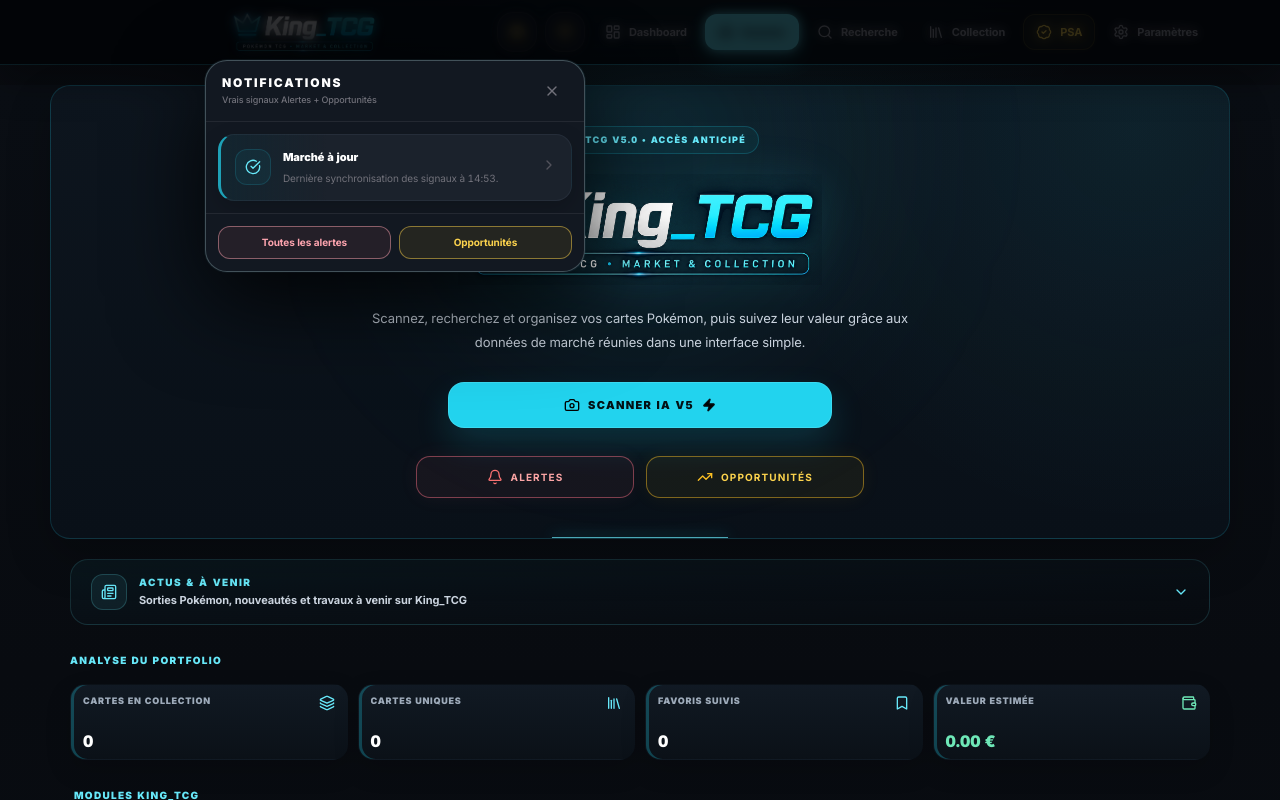
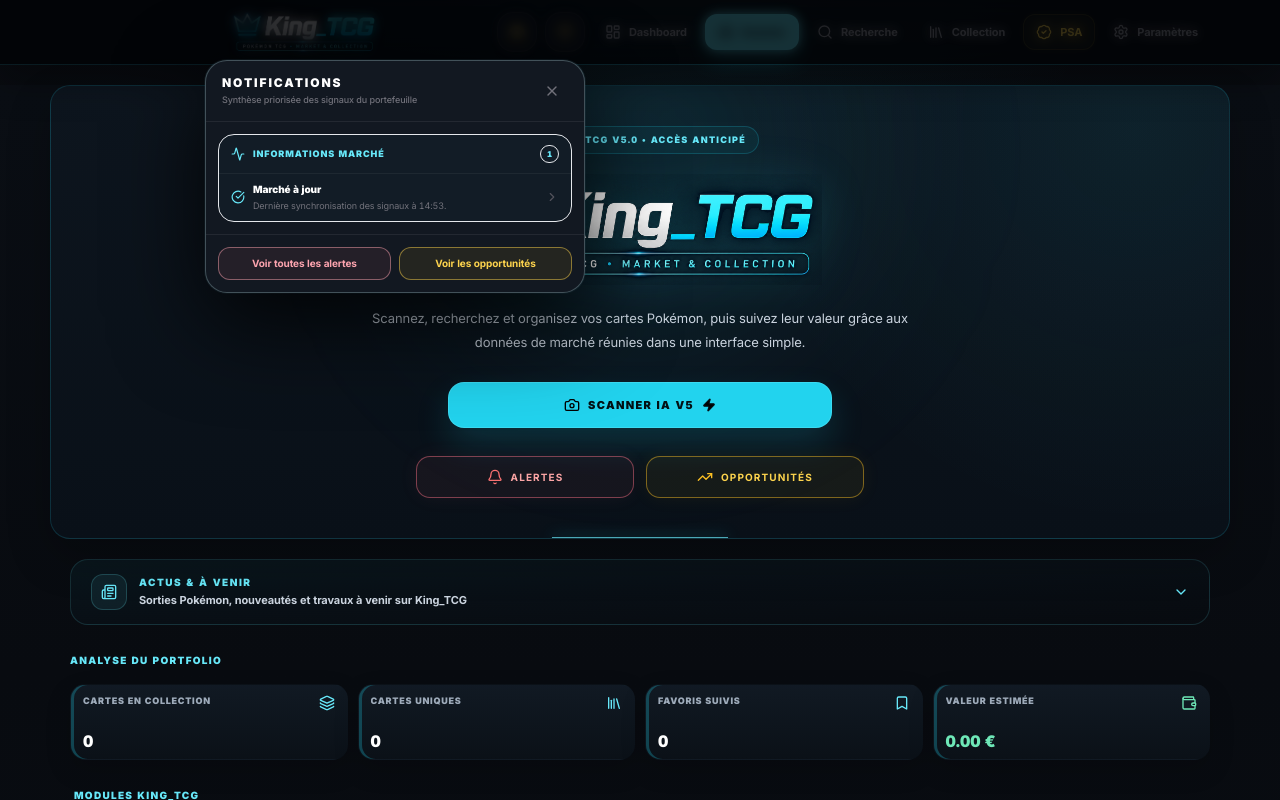
Before and after one commit to dylangdm1-dotcom/King_TcgV1, a Next.js app: page / in a window 1280 px wide. Both pictures are taken after a click on the button 564 px from the left and 32 px from the top of the page. Shown: the top 800 px of the page. Built offline with nearby package versions, Linux system fonts and the light colour scheme.

Commit message:
Update NotificationBell.tsx

```diff
--- a/components/notifications/NotificationBell.tsx
+++ b/components/notifications/NotificationBell.tsx
@@ -7,10 +7,12 @@ import {
   Bell,
   BellRing,
   ChevronRight,
-  BadgeEuro,
-  ChartNoAxesCombined,
   CircleCheckBig,
   ShieldAlert,
+  TrendingDown,
+  TrendingUp,
+  Activity,
+  Eye,
   X,
 } from "lucide-react";
 import { getSignalSnapshot, refreshSignalSnapshotIfNeeded } from "@/lib/signalSnapshot";
@@ -22,7 +24,14 @@ type NotificationItem = {
   title: string;
   description: string;
   href: string;
-  tone: "rise" | "drop" | "opportunity" | "system";
+  tone: "important" | "watch" | "opportunity" | "system";
+};
+
+type NotificationGroup = {
+  key: "important" | "watch" | "opportunity" | "system";
+  title: string;
+  href: string;
+  items: NotificationItem[];
 };
 
 export default function NotificationBell() {
@@ -49,13 +58,66 @@ export default function NotificationBell() {
 
   const snapshot = useMemo(() => getSignalSnapshot(), [open, snapshotVersion]);
 
-  const notifications = useMemo<NotificationItem[]>(() => {
-    const items: NotificationItem[] = [];
+  const notificationGroups = useMemo<NotificationGroup[]>(() => {
+    const importantAlerts = snapshot.alerts
+      .filter((alert) => Math.abs(Number(alert.changePercent || 0)) >= 25)
+      .sort(
+        (a, b) =>
+          Math.abs(Number(b.changePercent || 0)) -
+          Math.abs(Number(a.changePercent || 0))
+      )
+      .slice(0, 3)
+      .map<NotificationItem>((alert) => ({
+        id: `important-${alert.cardId}-${alert.type}`,
+        title: `${alert.cardName}${alert.cardNumber ? ` #${alert.cardNumber}` : ""}`,
+        description: `${Number(alert.changePercent || 0) > 0 ? "+" : ""}${Number(alert.changePercent || 0).toFixed(1)} % · mouvement important`,
+        href: `/card/${encodeURIComponent(alert.cardId)}`,
+        tone: "important",
+      }));
 
+    const watchAlerts = snapshot.alerts
+      .filter((alert) => {
+        const magnitude = Math.abs(Number(alert.changePercent || 0));
+        return magnitude >= 10 && magnitude < 25;
+      })
+      .sort(
+        (a, b) =>
+          Math.abs(Number(b.changePercent || 0)) -
+          Math.abs(Number(a.changePercent || 0))
+      )
+      .slice(0, 3)
+      .map<NotificationItem>((alert) => ({
+        id: `watch-${alert.cardId}-${alert.type}`,
+        title: `${alert.cardName}${alert.cardNumber ? ` #${alert.cardNumber}` : ""}`,
+        description: `${Number(alert.changePercent || 0) > 0 ? "+" : ""}${Number(alert.changePercent || 0).toFixed(1)} % · à surveiller`,
+        href: `/card/${encodeURIComponent(alert.cardId)}`,
+        tone: "watch",
+      }));
+
+    const opportunityItems = snapshot.opportunities
+      .filter((item) => item.recommendation === "BUY")
+      .sort(
+        (a, b) =>
+          Math.abs(b.trend) - Math.abs(a.trend) ||
+          b.currentPrice - a.currentPrice
+      )
+      .slice(0, 3)
+      .map<NotificationItem>((item) => ({
+        id: `opportunity-${item.id}`,
+        title: `${item.name}${item.number ? ` #${item.number}` : ""}`,
+        description: `${item.trend >= 0 ? "+" : ""}${item.trend.toFixed(1)} % · opportunité détectée`,
+        href: "/opportunity",
+        tone: "opportunity",
+      }));
+
+    const systemItems: NotificationItem[] = [];
     if (snapshot.updatedAt > 0) {
       const updated = new Date(snapshot.updatedAt);
-      const timeLabel = updated.toLocaleTimeString("fr-FR", { hour: "2-digit", minute: "2-digit" });
-      items.push({
+      const timeLabel = updated.toLocaleTimeString("fr-FR", {
+        hour: "2-digit",
+        minute: "2-digit",
+      });
+      systemItems.push({
         id: `system-market-${snapshot.updatedAt}`,
         title: "Marché à jour",
         description: `Dernière synchronisation des signaux à ${timeLabel}.`,
@@ -64,57 +126,65 @@ export default function NotificationBell() {
       });
     }
 
-    snapshot.alerts.slice(0, 4).forEach((alert) => {
-      const isRise = alert.type === "RISE";
-      const isDrop = alert.type === "DROP";
-      items.push({
-        id: `alert-${alert.cardId}-${alert.type}`,
-        title: isRise
-            ? `Hausse · ${alert.cardName}${alert.cardNumber ? ` #${alert.cardNumber}` : ""}`
-          : isDrop
-            ? `Baisse · ${alert.cardName}${alert.cardNumber ? ` #${alert.cardNumber}` : ""}`
-            : `Opportunité · ${alert.cardName}${alert.cardNumber ? ` #${alert.cardNumber}` : ""}`,
-        description: isRise
-          ? `Hausse de ${Math.abs(Number(alert.changePercent || 0)).toFixed(2)} % sur 7 jours.`
-          : isDrop
-          ? `Recul de ${Math.abs(Number(alert.changePercent || 0)).toFixed(2)} % sur 7 jours.`
-          : `Repli modéré détecté · signal à confirmer.`,
-        href: `/card/${encodeURIComponent(alert.cardId)}`,
-        tone: isRise ? "rise" : isDrop ? "drop" : "opportunity",
-      });
-    });
+    const groups: NotificationGroup[] = [
+      {
+        key: "important",
+        title: "Alertes importantes",
+        href: "/alerts",
+        items: importantAlerts,
+      },
+      {
+        key: "watch",
+        title: "À surveiller",
+        href: "/alerts",
+        items: watchAlerts,
+      },
+      {
+        key: "opportunity",
+        title: "Opportunités détectées",
+        href: "/opportunity",
+        items: opportunityItems,
+      },
+      {
+        key: "system",
+        title: "Informations marché",
+        href: "/alerts",
+        items: systemItems,
+      },
+    ].filter((group) => group.items.length > 0);
 
-    snapshot.opportunities
-      .filter((item) => item.recommendation === "BUY" || item.recommendation === "SELL")
-      .slice(0, 3)
-      .forEach((item) => {
-        items.push({
-          id: `op-${item.id}-${item.recommendation}`,
-          title: `${item.recommendation === "BUY" ? "Potentiel positif" : "Risque de baisse"} · ${item.name}${item.number ? ` #${item.number}` : ""}`,
-          description: `${item.currentPrice.toFixed(2)} € · tendance ${item.trend >= 0 ? "+" : ""}${item.trend.toFixed(2)} %`,
-          href: "/opportunity",
-          tone: item.recommendation === "BUY" ? "opportunity" : "drop",
-        });
-      });
-
-    if (items.length === 0) {
-      items.push({
+    if (groups.length === 0) {
+      return [
+        {
+          key: "system",
+          title: "Informations marché",
+          href: "/alerts",
+          items: [
+            {
               id: "no-signal",
               title: "Aucun signal majeur",
               description:
                 snapshot.updatedAt > 0
-            ? "Les dernières analyses n'ont détecté aucune alerte exploitable."
-            : "Ouvre Alertes ou Opportunités pour lancer la première analyse du portefeuille.",
+                  ? "Les dernières analyses n'ont détecté aucun signal prioritaire."
+                  : "Ouvre Alertes ou Opportunités pour lancer la première analyse.",
               href: "/alerts",
               tone: "system",
-      });
+            },
+          ],
+        },
+      ];
     }
 
-    return items;
+    return groups;
   }, [snapshot]);
 
+  const notificationCount = notificationGroups.reduce(
+    (sum, group) => sum + group.items.length,
+    0
+  );
+
   const unread = snapshot.updatedAt > lastRead && snapshot.updatedAt > 0
-    ? Math.min(notifications.length, 9)
+    ? Math.min(notificationCount, 9)
     : 0;
 
   function markRead() {
@@ -171,54 +241,121 @@ export default function NotificationBell() {
               <div className="flex items-center justify-between border-b border-white/[0.07] px-4 py-3.5">
                 <div>
                   <p className="text-xs font-black uppercase tracking-[0.16em] text-white">Notifications</p>
-                  <p className="mt-0.5 text-[9px] font-medium text-zinc-500">Vrais signaux Alertes + Opportunités</p>
+                  <p className="mt-0.5 text-[9px] font-medium text-zinc-500">Synthèse priorisée des signaux du portefeuille</p>
                 </div>
                 <button type="button" onClick={() => setOpen(false)} className="rounded-xl p-2 text-zinc-500 transition hover:bg-white/[0.05] hover:text-white">
                   <X className="h-4 w-4" />
                 </button>
               </div>
 
-              <div className="max-h-[65vh] space-y-2 overflow-y-auto p-3">
-                {notifications.map((item) => {
-                  const Icon = item.tone === "rise"
-                    ? ChartNoAxesCombined
-                    : item.tone === "drop"
-                      ? ShieldAlert
-                      : item.tone === "system"
-                        ? CircleCheckBig
-                        : BadgeEuro;
-                  const tone = item.tone === "rise"
-                    ? "border-emerald-400/15 bg-emerald-400/[0.05] text-emerald-300"
-                    : item.tone === "drop"
-                      ? "border-rose-400/15 bg-rose-400/[0.05] text-rose-300"
-                      : item.tone === "opportunity"
-                        ? "border-amber-400/15 bg-amber-400/[0.05] text-amber-300"
-                        : "border-cyan-400/15 bg-cyan-400/[0.05] text-cyan-300";
+              <div className="max-h-[65vh] space-y-3 overflow-y-auto p-3">
+                {notificationGroups.map((group) => {
+                  const groupTone =
+                    group.key === "important"
+                      ? {
+                          border: "border-rose-300/16",
+                          bg: "bg-rose-400/[0.025]",
+                          text: "text-rose-300",
+                          icon: ShieldAlert,
+                        }
+                      : group.key === "watch"
+                        ? {
+                            border: "border-amber-300/16",
+                            bg: "bg-amber-400/[0.025]",
+                            text: "text-amber-300",
+                            icon: Eye,
+                          }
+                        : group.key === "opportunity"
+                          ? {
+                              border: "border-emerald-300/16",
+                              bg: "bg-emerald-400/[0.025]",
+                              text: "text-emerald-300",
+                              icon: TrendingUp,
+                            }
+                          : {
+                              border: "border-cyan-300/16",
+                              bg: "bg-cyan-400/[0.025]",
+                              text: "text-cyan-300",
+                              icon: Activity,
+                            };
+
+                  const GroupIcon = groupTone.icon;
+
+                  return (
+                    <section
+                      key={group.key}
+                      className={`overflow-hidden rounded-[16px] border ${groupTone.border} ${groupTone.bg}`}
+                    >
+                      <Link
+                        href={group.href}
+                        onClick={() => setOpen(false)}
+                        className="flex items-center justify-between gap-3 px-3 py-2.5"
+                      >
+                        <span className="flex min-w-0 items-center gap-2">
+                          <GroupIcon className={`h-3.5 w-3.5 shrink-0 ${groupTone.text}`} />
+                          <span className={`truncate text-[9px] font-black uppercase tracking-[0.1em] ${groupTone.text}`}>
+                            {group.title}
+                          </span>
+                        </span>
+                        <span className={`shrink-0 rounded-full border px-1.5 py-0.5 text-[8px] font-black ${groupTone.border} ${groupTone.text}`}>
+                          {group.items.length}
+                        </span>
+                      </Link>
+
+                      <div className="border-t border-white/[0.05]">
+                        {group.items.map((item) => {
+                          const trendNegative = item.description.trim().startsWith("-");
+                          const trendPositive = item.description.trim().startsWith("+");
 
                           return (
                             <Link
                               href={item.href}
                               key={item.id}
                               onClick={() => setOpen(false)}
-                      data-tone={item.tone}
-                      className="kt-notification-row group flex items-start gap-3 rounded-2xl border p-3.5 shadow-[0_8px_22px_rgba(0,0,0,.18)] transition hover:border-cyan-100/25 hover:bg-[#202934]"
+                              className="group flex items-center gap-2 border-b border-white/[0.045] px-3 py-2 last:border-b-0 hover:bg-white/[0.025]"
                             >
-                      <span className={`flex h-9 w-9 shrink-0 items-center justify-center rounded-xl border ${tone}`}>
-                        <Icon className="h-4 w-4" />
+                              {group.key === "important" ? (
+                                trendNegative ? (
+                                  <TrendingDown className="h-3.5 w-3.5 shrink-0 text-rose-300" />
+                                ) : (
+                                  <TrendingUp className="h-3.5 w-3.5 shrink-0 text-emerald-300" />
+                                )
+                              ) : group.key === "watch" ? (
+                                trendNegative ? (
+                                  <TrendingDown className="h-3.5 w-3.5 shrink-0 text-rose-300" />
+                                ) : trendPositive ? (
+                                  <TrendingUp className="h-3.5 w-3.5 shrink-0 text-emerald-300" />
+                                ) : (
+                                  <Eye className="h-3.5 w-3.5 shrink-0 text-amber-300" />
+                                )
+                              ) : group.key === "opportunity" ? (
+                                <TrendingUp className="h-3.5 w-3.5 shrink-0 text-emerald-300" />
+                              ) : (
+                                <CircleCheckBig className="h-3.5 w-3.5 shrink-0 text-cyan-300" />
+                              )}
+
+                              <span className="min-w-0 flex-1">
+                                <span className="block truncate text-[10px] font-black text-white">
+                                  {item.title}
                                 </span>
-                      <span className="min-w-0 flex-1">
-                        <span className="block text-[11px] font-black text-white">{item.title}</span>
-                        <span className="mt-1 block text-[10px] leading-4 text-zinc-500">{item.description}</span>
+                                <span className="mt-0.5 block truncate text-[9px] text-zinc-500">
+                                  {item.description}
                                 </span>
-                      <ChevronRight className="mt-2 h-4 w-4 shrink-0 text-zinc-600 transition group-hover:translate-x-0.5 group-hover:text-white" />
+                              </span>
+
+                              <ChevronRight className="h-3.5 w-3.5 shrink-0 text-zinc-600 transition group-hover:translate-x-0.5 group-hover:text-white" />
                             </Link>
+                          );
+                        })}
+                      </div>
+                    </section>
                   );
                 })}
               </div>
 
               <div className="grid grid-cols-2 gap-2 border-t border-white/[0.07] p-3">
-                <Link href="/alerts" onClick={() => setOpen(false)} className="rounded-xl border border-rose-300/[0.48] bg-rose-400/[0.08] px-3 py-2 text-center text-[10px] font-bold text-rose-300 transition hover:border-rose-200/[0.72] hover:bg-rose-400/[0.14]">Toutes les alertes</Link>
-                <Link href="/opportunity" onClick={() => setOpen(false)} className="rounded-xl border border-amber-300/[0.48] bg-amber-400/[0.08] px-3 py-2 text-center text-[10px] font-bold text-amber-300 transition hover:border-amber-200/[0.72] hover:bg-amber-400/[0.14]">Opportunités</Link>
+                <Link href="/alerts" onClick={() => setOpen(false)} className="rounded-xl border border-rose-300/[0.48] bg-rose-400/[0.08] px-3 py-2 text-center text-[10px] font-bold text-rose-300 transition hover:border-rose-200/[0.72] hover:bg-rose-400/[0.14]">Voir toutes les alertes</Link>
+                <Link href="/opportunity" onClick={() => setOpen(false)} className="rounded-xl border border-amber-300/[0.48] bg-amber-400/[0.08] px-3 py-2 text-center text-[10px] font-bold text-amber-300 transition hover:border-amber-200/[0.72] hover:bg-amber-400/[0.14]">Voir les opportunités</Link>
               </div>
             </motion.div>
           </>
```
Lines whose indentation alone changed are shown as unchanged.
